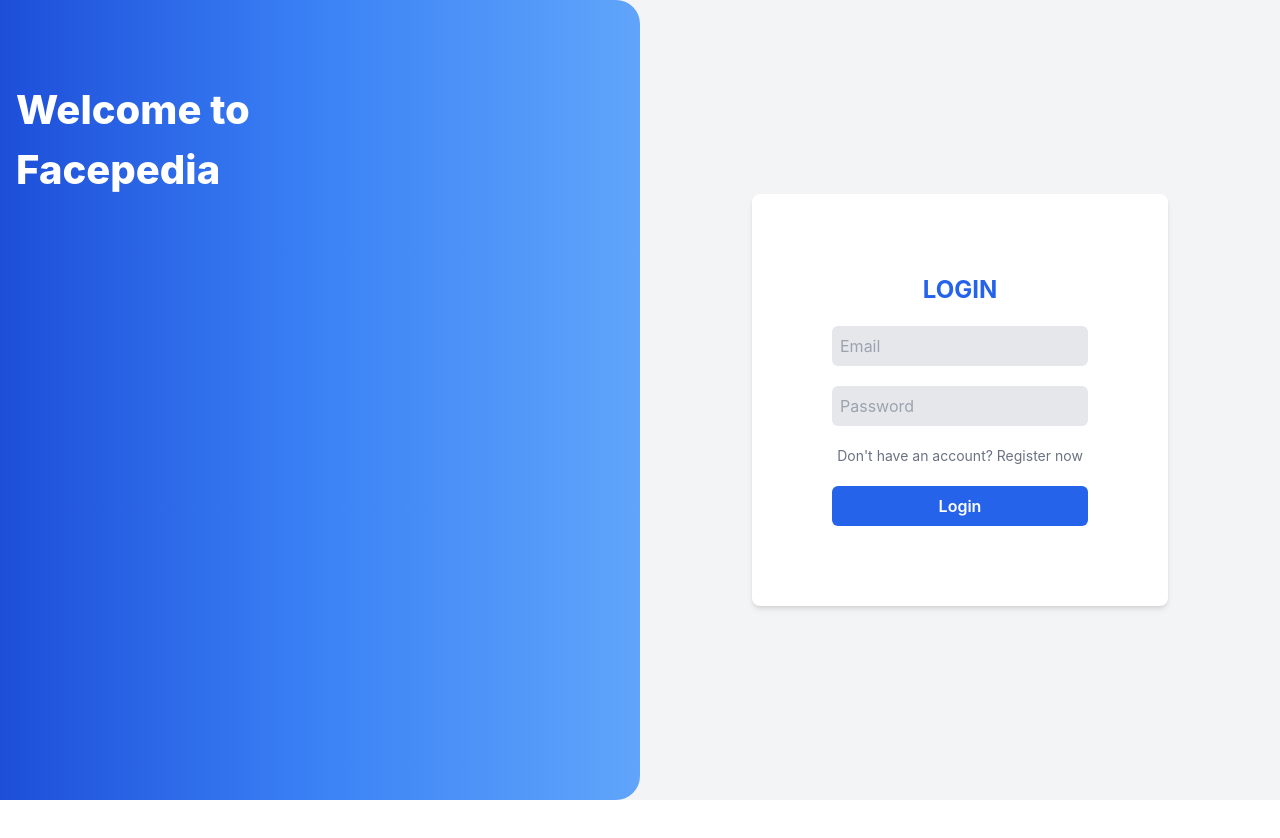
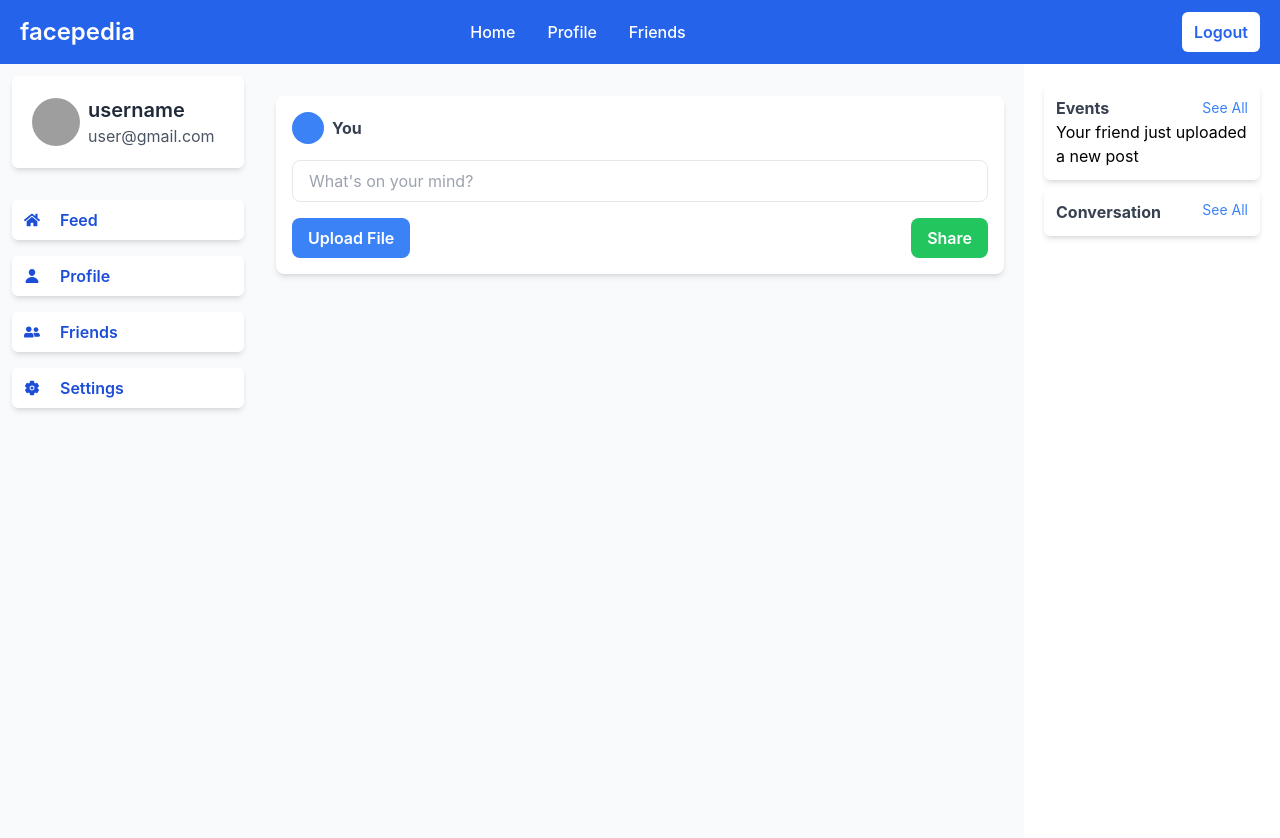
Before and after one commit to HizkiaJoyIvan/facepedia, a React (Create React App) app in the folder client/: page / in a window 1280 px wide. Shown: the top 838 px of the page. Before the commit the page ends 800 px from the top, so only its background shows below. Built offline with nearby package versions, Linux system fonts and the light colour scheme.

Commit message:
feat: beautify the feed page UI

```diff
--- a/client/src/App.tsx
+++ b/client/src/App.tsx
@@ -11,20 +11,21 @@ import Settings from './pages/Settings'
 
 const App:React.FC = () => {
 
-  const {userId} = useContext(AuthContext)
+  const {userInfo} = useContext(AuthContext)
 
   return (
     <BrowserRouter>
       <Routes>
-        <Route path='/' element={userId ? <Home /> : <Login />}/>
+        {/* <Route path='/' element={userInfo?.isLoggedIn ? <Home /> : <Login />}/>  */}
+        <Route path='/' element={<Home />}/>
         <Route path='/register' element={<Register />}/>
-        <Route path='/login' element={userId ? <Navigate to={'/'}/> : <Login />} />
-        <Route path='/profile/:id' element={userId ? <Profile /> : <Login />}/>
+        <Route path='/login' element={userInfo?.isLoggedIn ? <Navigate to={'/'}/> : <Login />} />
+        <Route path='/profile/:id' element={userInfo?.isLoggedIn ? <Profile /> : <Login />}/>
         <Route path='/friends/:id' element={<Friends />}/>
         <Route path='/settings/:id' element={<Settings />}/>
       </Routes>
     </BrowserRouter>
-  );
+  )
 }
 
 export default App;
--- a/client/src/components/Feed.tsx
+++ b/client/src/components/Feed.tsx
@@ -17,23 +17,23 @@ interface postData {
 
 const Feed: React.FC = () => {
 
-  const {userId} = useContext(AuthContext)
+  const {userInfo} = useContext(AuthContext)
   const [posts, setPosts] = useState<postData[]>([])
 
-  useEffect(()=> {
-    const fetchData = async () => {
-      try {
-        const res = await axios.get(`http://localhost:3200/api/post/timeline/${userId}`)
-        setPosts(res.data)
-      } catch(err){
-        console.log(err)
-      }
-    }
-    fetchData()
-  }, [])
+  // useEffect(()=> {
+  //   const fetchData = async () => {
+  //     try {
+  //       const res = await axios.get(`http://localhost:3200/api/post/timeline/${userId}`)
+  //       setPosts(res.data)
+  //     } catch(err){
+  //       console.log(err)
+  //     }
+  //   }
+  //   fetchData()
+  // }, [])
 
   return (
-    <div className='bg-gray-50 min-h-screen w-full flex-1 px-5 py-8'>
+    <div className='w-[60%] bg-gray-50 min-h-screen px-5 py-8'>
       <Share />
       {posts.map((p) => (
         <Post
--- a/client/src/components/Leftbar.tsx
+++ b/client/src/components/Leftbar.tsx
@@ -2,7 +2,10 @@ import React, {useState, useEffect, useContext} from 'react'
 import axios from 'axios'
 import { AuthContext } from '../context/AuthContext'
 import { Link } from 'react-router-dom'
-
+import { FaHome } from "react-icons/fa"
+import { IoSettings } from "react-icons/io5"
+import { IoPerson } from "react-icons/io5"
+import { FaUserFriends } from "react-icons/fa"
 
 export interface userData {
   username: string
@@ -15,64 +18,64 @@ export interface userData {
 const Leftbar: React.FC = () => {
 
   const [userdata, setUserdata] = useState<userData>()
-  const {userId} = useContext(AuthContext)
+  const {userInfo} = useContext(AuthContext)
   const publicFolder = "http://localhost:3200/api/images/"
 
-  useEffect(() => {
-    const fetchData = async () => {
-      try {
-        const res = await axios.get(`http://localhost:3200/api/user/${userId}`)
-        setUserdata({
-          username: res.data.username,
-          email: res.data.email,
-          profilePicture: res.data.profilePicture
-        })
-      } catch(err) {
-        console.log(err)
-      }
-    }
-    fetchData()
-  }, [])
+  // useEffect(() => {
+  //   const fetchData = async () => {
+  //     try {
+  //       const res = await axios.get(`http://localhost:3200/api/user/${userId}`)
+  //       setUserdata({
+  //         username: res.data.username,
+  //         email: res.data.email,
+  //         profilePicture: res.data.profilePicture
+  //       })
+  //     } catch(err) {
+  //       console.log(err)
+  //     }
+  //   }
+  //   fetchData()
+  // }, [])
 
   return (
-    <div className=' w-65 flex-shrink-0 p-3 flex flex-col gap-8'>
-      <div className="p-5 bg-gray-100 shadow-md rounded-md hover:scale-110 flex gap-2 items-center">
+    <div className='w-[20%] p-3 flex flex-col gap-8 bg-gray-50'>
+      <div className="p-5 bg-white shadow-md rounded-md hover:scale-110 flex gap-2 items-center">
         <img
               className="h-12 w-12 object-cover rounded-full"
               src={publicFolder + userdata?.profilePicture}
               alt="user photo profile"
         />
         <div className='mr-2'>
-          <div className="text-xl font-bold">{userdata?.username}</div>
-          <div className="text-gray-600">{userdata?.email}</div>
+          <div className="text-xl font-semibold text-gray-800">username</div>
+          <div className="text-gray-600">user@gmail.com</div>
         </div>
       </div>
-      <div className="flex flex-col gap-2">
-        <div className="p-3 bg-white shadow-md rounded-md hover:scale-110">
-            <div className="flex">
-                <p className='text-gray-700 font-bold'>Feed</p>
+      <div className="flex flex-col gap-4">
+        <div className="px-3 bg-white shadow-md rounded-md hover:scale-105 cursor-pointer py-2">
+            <div className="flex items-center gap-5">
+                <FaHome className='text-blue-700'/>
+                <p className='text-blue-700 font-semibold text-md'>Feed</p>
             </div>
         </div>
-        <div className="p-3 bg-white shadow-md rounded-md hover:scale-110">
-            <div className="flex">
-              <Link to={`/profile/${userId}`} className='text-gray-700 font-bold'>Profile</Link>
+        <div className="px-3 bg-white shadow-md rounded-md hover:scale-105 cursor-pointer py-2">
+            <div className="flex items-center gap-5">
+                <IoPerson className='text-blue-700'/>
+                <p className='text-blue-700 font-semibold text-md'>Profile</p>
             </div>
         </div>
-        <div className="p-3 bg-white shadow-md rounded-md hover:scale-110">
-            <div className="flex">
-                <p className='text-gray-700 font-bold'>Gallery</p>
+        <div className="px-3 bg-white shadow-md rounded-md hover:scale-105 cursor-pointer py-2">
+            <div className="flex items-center gap-5">
+                <FaUserFriends className='text-blue-700'/>
+                <p className='text-blue-700 font-semibold text-md'>Friends</p>
             </div>
         </div>
-        <div className="p-3 bg-white shadow-md rounded-md hover:scale-110">
-            <div className="flex">
-                <p className='text-gray-700 font-bold'>Videos</p>
+        <div className="px-3 bg-white shadow-md rounded-md hover:scale-105 cursor-pointer py-2">
+            <div className="flex items-center gap-5">
+                <IoSettings className='text-blue-700'/>
+                <p className='text-blue-700 font-semibold text-md'>Settings</p>
             </div>
         </div>
-        <div className="p-3 bg-white shadow-md rounded-md hover:scale-110">
-            <div className="flex">
-              <Link to={`/settings/${userId}`} className='text-gray-700 font-bold'>Settings</Link>
-            </div>
-        </div>
+
       </div>
     </div>
   )
--- a/client/src/components/Navbar.tsx
+++ b/client/src/components/Navbar.tsx
@@ -5,30 +5,50 @@ import { AuthContext } from '../context/AuthContext'
 
 const Navbar: React.FC = () => {
 
-  const {userId, setUserId} = useContext(AuthContext)
+  const {logoutUser} = useContext(AuthContext)
 
   return (
-    <nav className='bg-blue-500'>
-      <div className="max-w-7xl mx-auto px-4">
-        <div className="flex items-center justify-between h-16">
-          <div className="flex items-center">
-            <div className="flex-shrink-0">
-              <h1 className="h-8 w-8 text-white font-bold text-xl">Facepedia</h1>
-            </div>
-          </div>
-          <div className="hidden md:block">
-            <div className="flex">
-              <a href="/" className='text-white hover:bg-blue-300 px-3 py-2 rounded-md'>Home</a>
-              <Link to={`/profile/${userId}`} className='text-white hover:bg-blue-300 px-3 py-2 rounded-md'>Profile</Link>
-              <Link to={`/friends/${userId}`} className='text-white hover:bg-blue-300 px-3 py-2 rounded-md'>Friends</Link>
-              <button
-                className='text-white bg-blue-700 hover:bg-blue-300 px-3 py-2 rounded-md'
-                onClick={()=>setUserId('')}>Logout</button>
-            </div>
-          </div>
+    <div className="h-16 bg-blue-600 flex items-center px-5">
+        <div className="w-[10%]">
+          <h1 className='text-white font-semibold text-2xl'>facepedia</h1>
         </div>
-      </div>
-    </nav>
+        <div className="flex-3">
+
+        </div>
+        <div className="w-[70%] flex gap-8 justify-center">
+          <Link to={"/profile"} className='text-white font-medium text-md transform transition-transform hover:-translate-y-0.5'>Home</Link>
+          <Link to={"/profile"} className='text-white font-medium text-md transform transition-transform hover:-translate-y-0.5'>Profile</Link>
+          <Link to={"/profile"} className='text-white font-medium text-md transform transition-transform hover:-translate-y-0.5'>Friends</Link>
+        </div>
+        <div className="w-[20%] flex justify-end">
+          <button
+            className='text-blue-600 bg-white hover:bg-gray-300 px-3 py-2 rounded-md font-semibold text-md transform transition-transform hover:-translate-y-1'
+            onClick={logoutUser}>
+              Logout
+          </button>
+        </div>
+    </div>
+    // <nav className='bg-blue-500'>
+    //   <div className="max-w-7xl mx-auto px-4">
+    //     <div className="flex items-center justify-between h-16">
+    //       <div className="flex items-center">
+    //         <div className="flex-shrink-0">
+    //           <h1 className="h-8 w-8 text-white font-bold text-xl">Facepedia</h1>
+    //         </div>
+    //       </div>
+    //       <div className="hidden md:block">
+    //         <div className="flex">
+    //           <a href="/" className='text-white hover:bg-blue-300 px-3 py-2 rounded-md'>Home</a>
+    //           <Link to={`/profile/${userId}`} className='text-white hover:bg-blue-300 px-3 py-2 rounded-md'>Profile</Link>
+    //           <Link to={`/friends/${userId}`} className='text-white hover:bg-blue-300 px-3 py-2 rounded-md'>Friends</Link>
+    //           <button
+    //             className='text-white bg-blue-700 hover:bg-blue-300 px-3 py-2 rounded-md'
+    //             onClick={()=>setUserId('')}>Logout</button>
+    //         </div>
+    //       </div>
+    //     </div>
+    //   </div>
+    // </nav>
   )
 }
 
--- a/client/src/components/Rightbar.tsx
+++ b/client/src/components/Rightbar.tsx
@@ -2,7 +2,7 @@ import React from 'react'
 
 const Rightbar: React.FC = () => {
   return (
-    <div className='bg-white flex-shrink-0 p-5'>
+    <div className='w-[20%] bg-white p-5'>
       <div className="flex flex-col gap-2">
         <div className="p-3 bg-white shadow-md rounded-md hover:scale-110">
             <div className="flex justify-between items-center">
--- a/client/src/components/Share.tsx
+++ b/client/src/components/Share.tsx
@@ -6,23 +6,23 @@ import { userData } from './Leftbar'
 
 const Share: React.FC = () => {
 
-  const {userId} = useContext(AuthContext)
+  const {userInfo} = useContext(AuthContext)
   const [userdata, setUserdata] = useState<userData>()
 
   const [file, setFile] = useState<File | null>()
   const desc: RefObject<HTMLInputElement> = useRef(null)
 
-  useEffect(()=> {
-    const fetchData = async () => {
-      try {
-        const res = await axios.get(`http://localhost:3200/api/user/${userId}`)
-        setUserdata(res.data)
-      } catch(err){
-        console.log(err)
-      }
-    }
-    fetchData()
-  }, [])
+  // useEffect(()=> {
+  //   const fetchData = async () => {
+  //     try {
+  //       const res = await axios.get(`http://localhost:3200/api/user/${userId}`)
+  //       setUserdata(res.data)
+  //     } catch(err){
+  //       console.log(err)
+  //     }
+  //   }
+  //   fetchData()
+  // }, [])
 
   interface NewPost {
     userId: string
@@ -30,33 +30,33 @@ const Share: React.FC = () => {
     image?: string
   }
 
-  const handleSubmit = async (e: React.FormEvent<HTMLFormElement>) => {
-    e.preventDefault()
-    const newPost: NewPost = {
-      userId,
-      desc: desc.current?.value!
-    }
-    if(file){
-      try {
-        const formData = new FormData()
-        formData.append('file', file)
-        const res = await axios.post('http://localhost:3200/api/upload', formData)
-        console.log(res)
-        newPost.image = file.name
-      } catch(err) {
-          console.log(err)
-      }
-    } else {
-      console.log('No file selected')
-    }
+  // const handleSubmit = async (e: React.FormEvent<HTMLFormElement>) => {
+  //   e.preventDefault()
+  //   const newPost: NewPost = {
+  //     userId,
+  //     desc: desc.current?.value!
+  //   }
+  //   if(file){
+  //     try {
+  //       const formData = new FormData()
+  //       formData.append('file', file)
+  //       const res = await axios.post('http://localhost:3200/api/upload', formData)
+  //       console.log(res)
+  //       newPost.image = file.name
+  //     } catch(err) {
+  //         console.log(err)
+  //     }
+  //   } else {
+  //     console.log('No file selected')
+  //   }
 
-    try {
-      await axios.post('http://localhost:3200/api/post', newPost)
-      window.location.reload()
-    } catch(err){
-      console.log(err)
-    }
-  }
+  //   try {
+  //     await axios.post('http://localhost:3200/api/post', newPost)
+  //     window.location.reload()
+  //   } catch(err){
+  //     console.log(err)
+  //   }
+  // }
 
   return (
     <div className="bg-white p-4 shadow-md rounded-lg">
@@ -69,18 +69,18 @@ const Share: React.FC = () => {
         className="w-full mb-4 px-4 py-2 rounded-lg border focus:outline-none focus:ring focus:border-blue-500"
         placeholder="What's on your mind?"
         ref={desc}/>
-       {file && (
+       {/* {file && (
         <div className="bg-yellow-500 text-black p-2 rounded-md">{file.name}</div>
-       )}
-      <form action="" className='flex justify-between items-center' onSubmit={handleSubmit}>
-        <label className="block bg-blue-500 text-white rounded-lg px-4 py-2 cursor-pointer hover:bg-blue-600">
-        Upload File
+       )}  */}
+      <form action="" className='flex justify-between items-center'>
+        <label className="block bg-blue-500 text-white font-semibold rounded-lg px-4 py-2 cursor-pointer hover:bg-blue-600 transform transition-transform hover:-translate-y-1">
+          Upload File
         <input type="file" className="hidden" onChange={(e) => setFile(e.target.files?.[0])}/>
         </label>
         <button
-        className="block bg-green-500 text-white rounded-lg mt-4 px-4 py-2 cursor-pointer hover:bg-green-600"
-        type='submit'>
-        Share
+          className="block bg-green-500 text-white font-semibold rounded-lg px-4 py-2 cursor-pointer hover:bg-green-600 transform transition-transform hover:-translate-y-1"
+          type='submit'>
+           Share
         </button>
        </form>
     </div>
```
